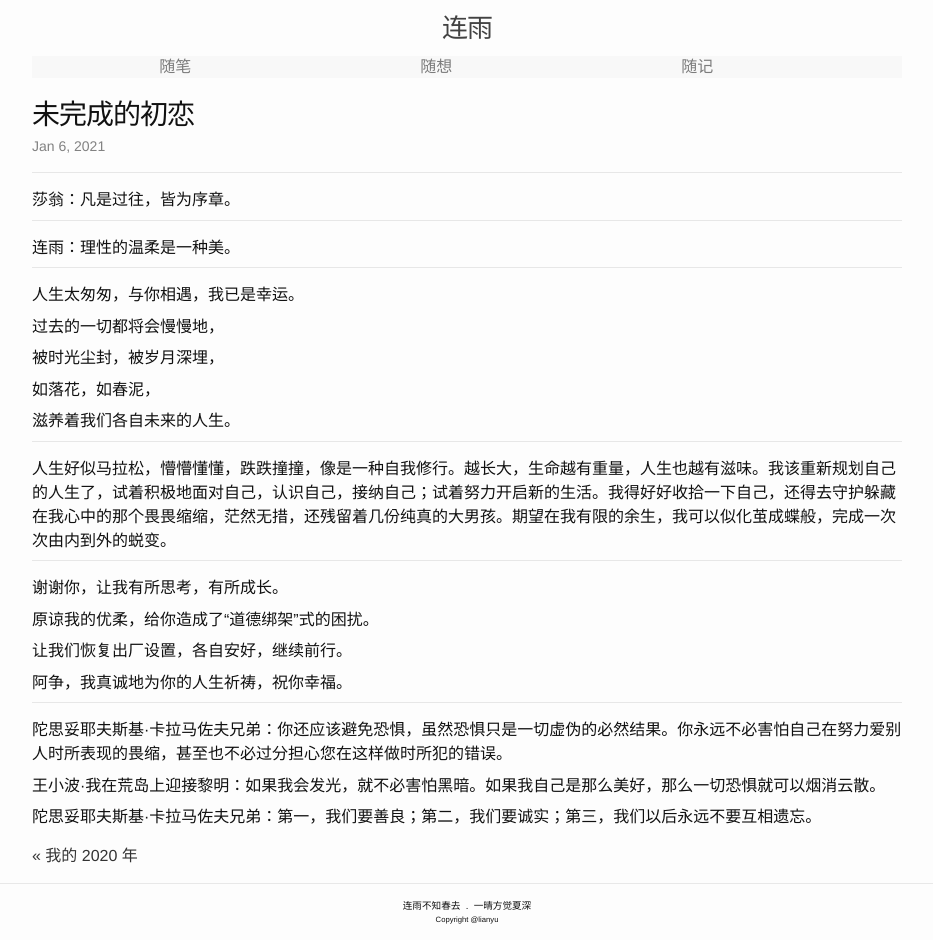
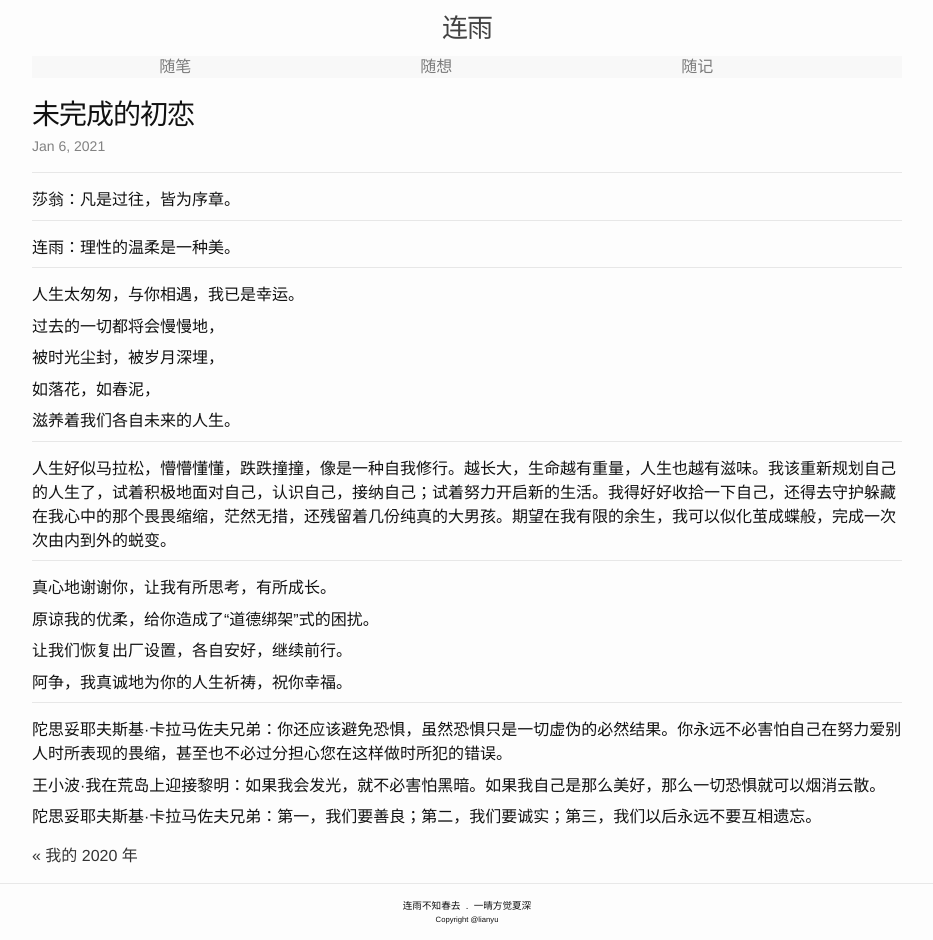
Before and after one commit to lianyu1115/lianyu, a Jekyll site: the page built from _journals/2021-01-06-未完成的初恋.md, in a window 1280 px wide. Shown: the whole page, without its empty margins (173-1106 px from the left). Built offline with Jekyll 4.4.1, drawn with Linux system fonts in a browser that asks for light colours.

Commit message:
Update 2021-01-06-未完成的初恋.md

```diff
--- a/_journals/2021-01-06-未完成的初恋.md
+++ b/_journals/2021-01-06-未完成的初恋.md
@@ -31,7 +31,7 @@ tags: ''
 
 - - -
 
-谢谢你，让我有所思考，有所成长。
+真心地谢谢你，让我有所思考，有所成长。
 
 原谅我的优柔，给你造成了“道德绑架”式的困扰。
 
```
